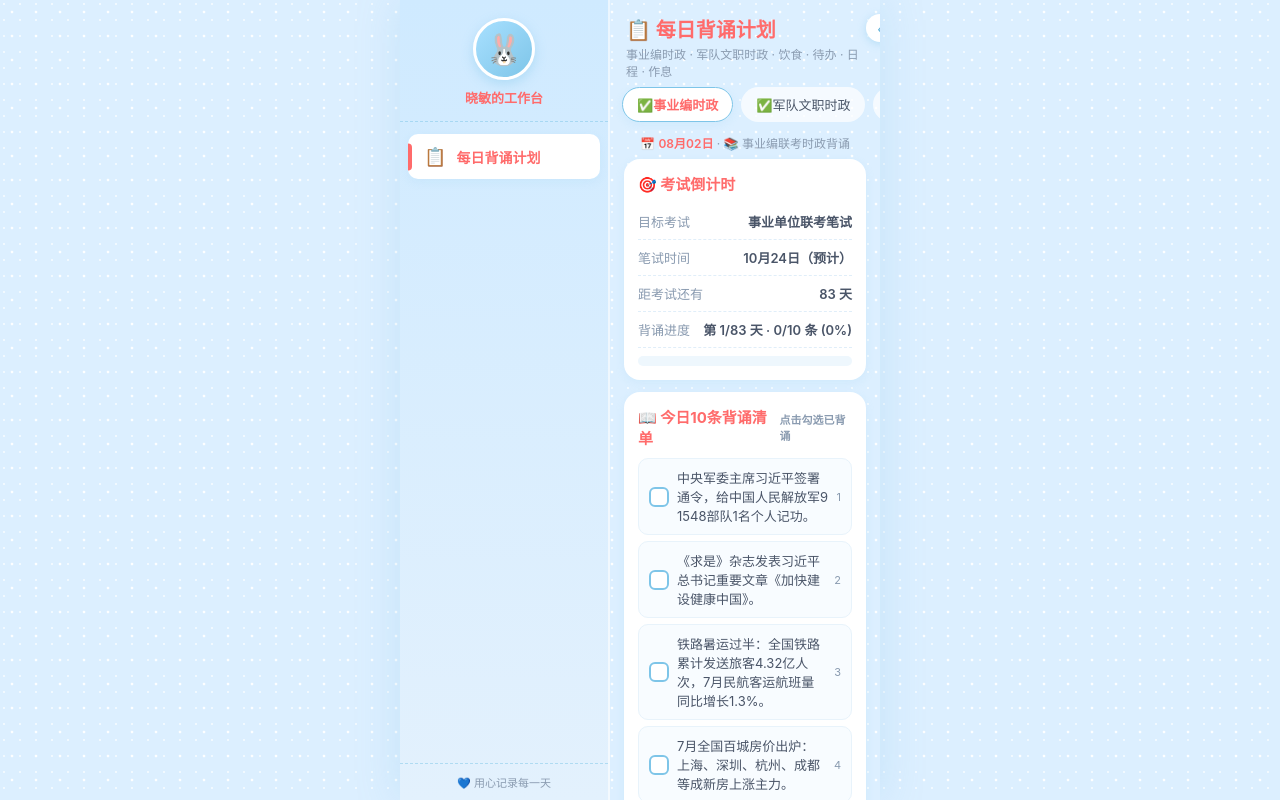
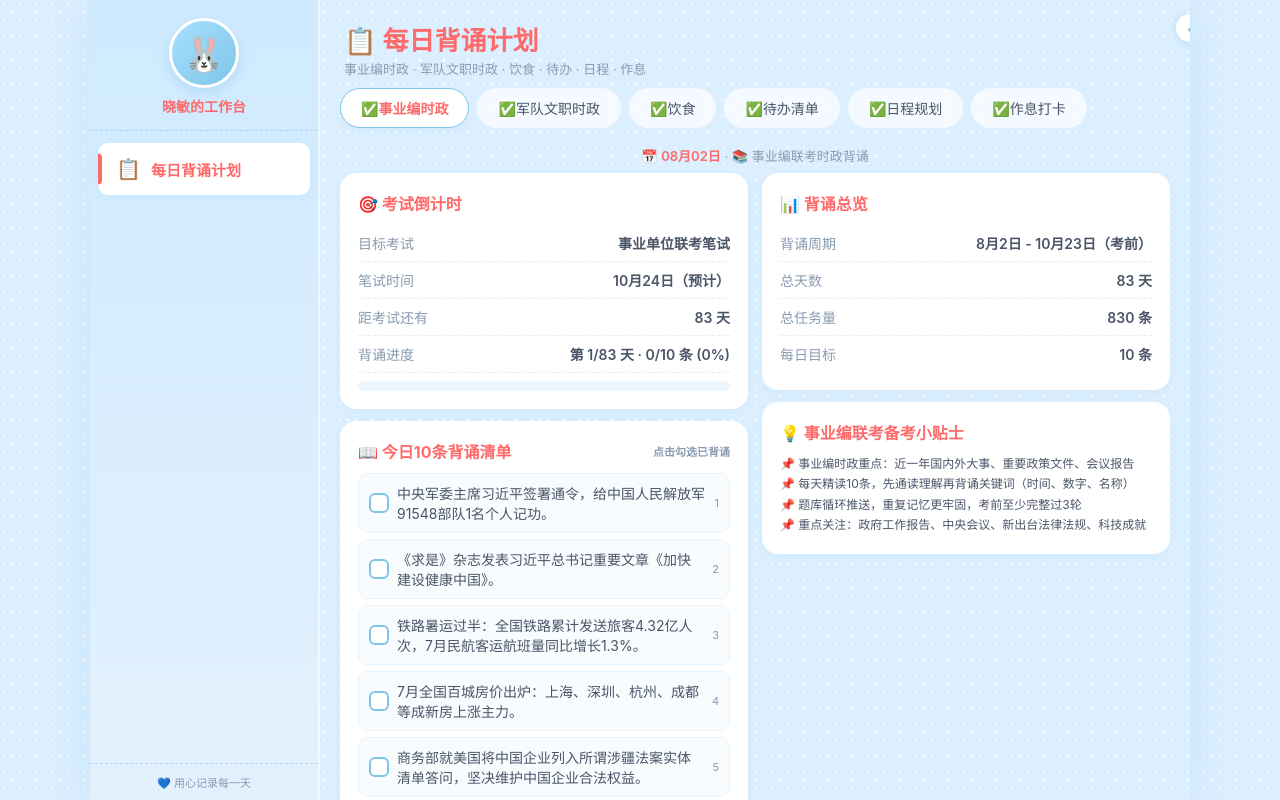
Before and after one commit to 13101997749/xiaomin-workbench, a plain HTML site: page xiaomin-v3.html in a window 1280 px wide. Drawn offline with Linux system fonts and the light colour scheme.

Commit message:
feat: 适配平板横竖屏 - 宽容器+双列卡片瀑布流+大字号

```diff
--- a/xiaomin-v3.html
+++ b/xiaomin-v3.html
@@ -680,6 +680,62 @@ ul{list-style:none;}
   position:absolute;inset:0;
   display:flex;align-items:center;justify-content:center;
   font-size:14px;font-weight:700;color:var(--title-red);
+}
+
+/* ========== 平板适配（竖屏） ========== */
+@media (min-width:768px) and (max-width:899px){
+  .app{max-width:680px;}
+  .page-title{font-size:23px;}
+  .tab{font-size:14px;padding:8px 18px;}
+  .card-title{font-size:16px;}
+  .chk-text,.list-item-text{font-size:14px;}
+  .modal{max-width:520px;}
+}
+
+/* ========== 平板适配（横屏） ========== */
+@media (min-width:900px){
+  /* 容器放宽，居中显示 */
+  .app{max-width:1100px;}
+
+  /* 侧栏加宽，更好点击 */
+  .sidebar{width:230px;}
+  .avatar{width:70px;height:70px;font-size:34px;}
+  .nickname{font-size:14px;}
+  .nav-item{font-size:15px;padding:14px 18px;}
+  .nav-icon{font-size:20px;}
+
+  /* 头部放大 */
+  .main-header{padding:20px 24px 10px;}
+  .page-title{font-size:26px;}
+  .page-subtitle{font-size:13px;}
+
+  /* 标签放大 */
+  .tabs-wrap{padding:0 20px 10px;}
+  .tab{font-size:14px;padding:9px 20px;}
+
+  /* 内容区双列瀑布流 */
+  .content{
+    padding:8px 20px 40px;
+    columns:2;
+    column-gap:14px;
+  }
+  .date-display,.empty-state{column-span:all;font-size:13px;}
+  .card,.checkin-card{break-inside:avoid;}
+  .card{padding:18px;}
+
+  /* 字号整体放大，阅读更舒适 */
+  .card-title{font-size:16px;}
+  .chk-text,.list-item-text{font-size:14px;}
+  .stat-row{font-size:14px;}
+  .input,.textarea,select.input{font-size:14px;}
+
+  /* 弹窗居中显示 */
+  .modal-mask{align-items:center;}
+  .modal{
+    max-width:560px;
+    border-radius:20px;
+    animation:none;
+  }
 }
 </style>
 </head>
```
